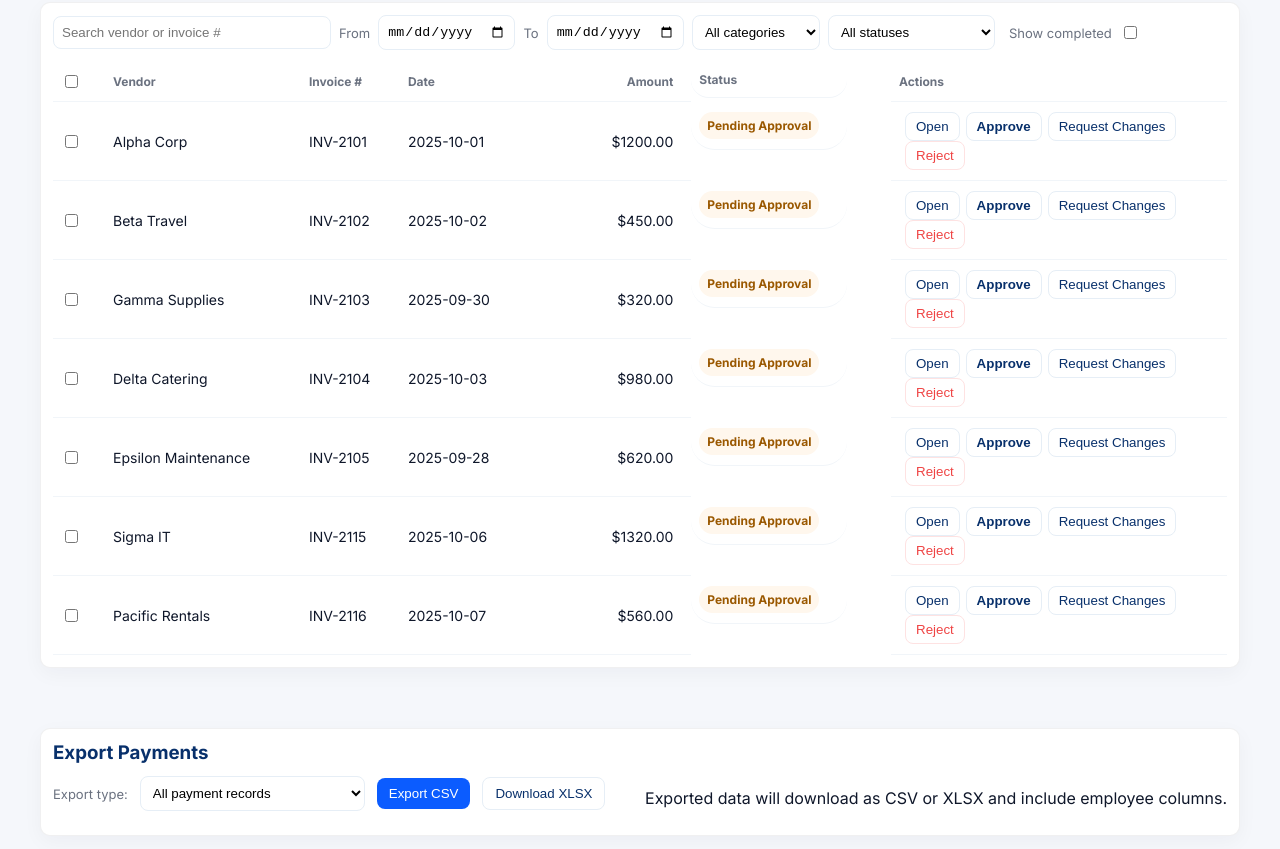
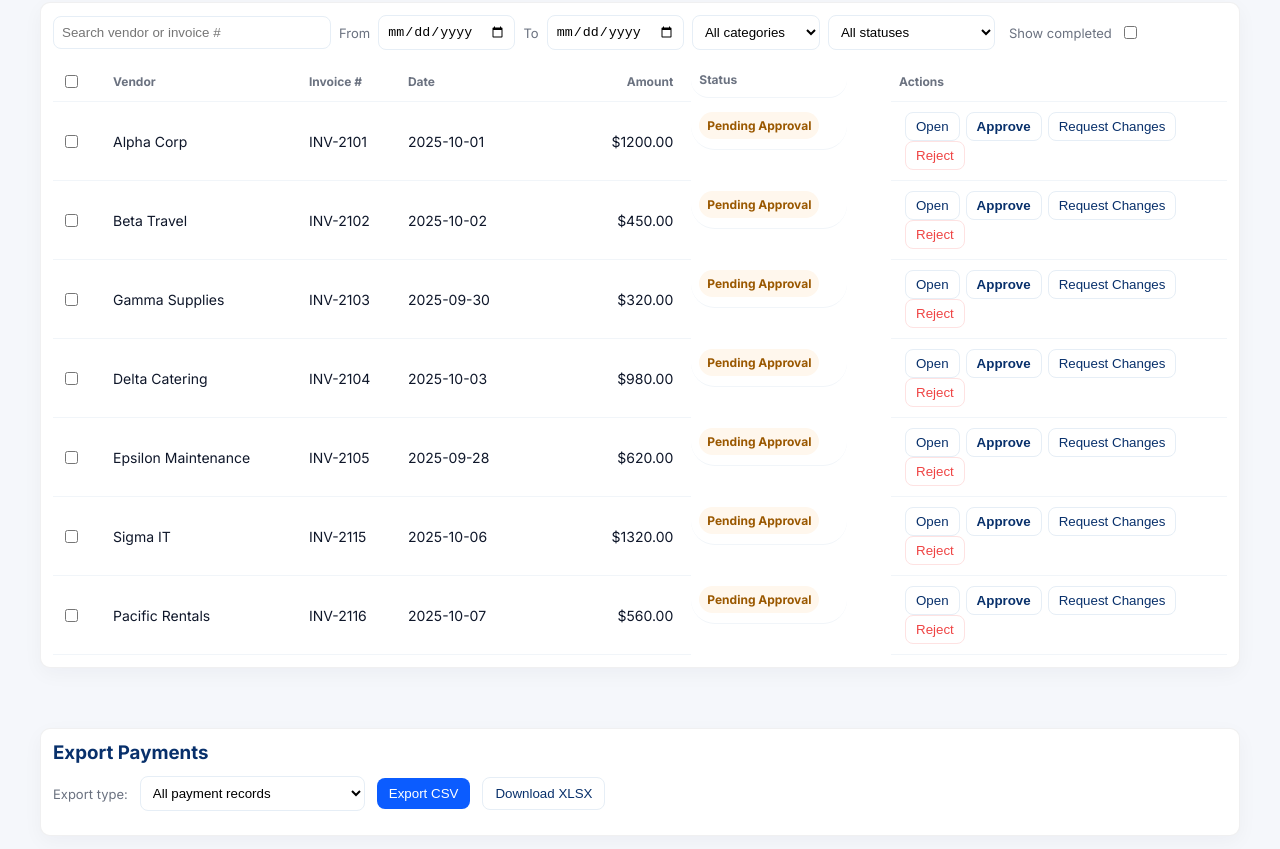
Before and after one commit to orpheuscna/expense-module-director, a plain HTML site: page Director_Invoice_Management.html in a window 1280 px wide. Shown: the part 95-944 px from the top of the page. Drawn offline with Linux system fonts and the light colour scheme.

Commit message:
Update Director_Invoice_Management.html

```diff
--- a/Director_Invoice_Management.html
+++ b/Director_Invoice_Management.html
@@ -2,7 +2,7 @@
 <html lang="en">
 <head>
   <meta charset="utf-8" />
-  <meta name="asset-version" content="2025-10-15" />
+  <meta name="asset-version" content="2025-10-15-1" />
   <meta name="viewport" content="width=device-width,initial-scale=1" />
   <title>Invoice Management</title>
   <link href="https://fonts.googleapis.com/css2?family=Inter:wght@400;600;700&display=swap" rel="stylesheet">
@@ -132,7 +132,7 @@
         <button id="exportXlsxBtn" class="btn btn-outline">Download XLSX</button>
 
         <div style="flex:1"></div>
-        <div class="muted-inline" style="margin-top:8px">Exported data will download as CSV or XLSX and include employee columns.</div>
+        <div class="muted-inline" style="margin-top:8px"></div>
       </div>
     </div>
   </div>
```
